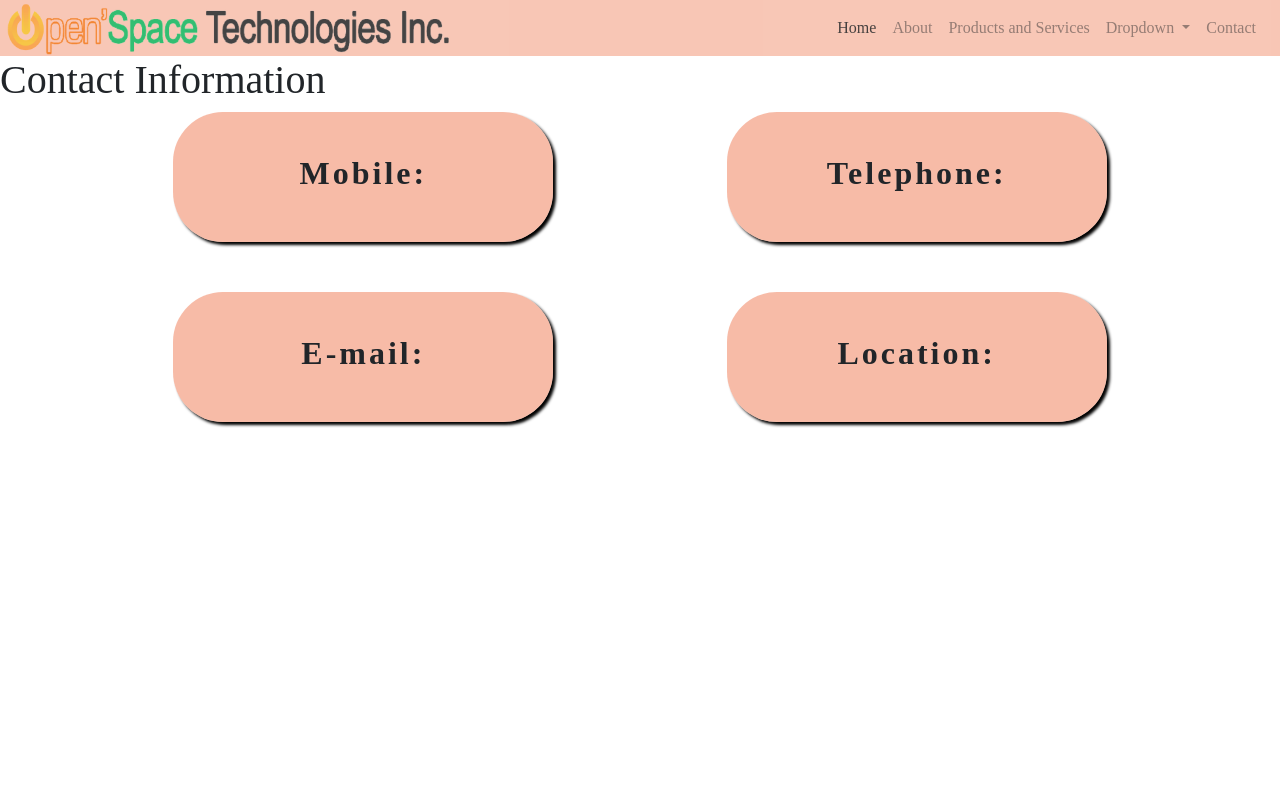
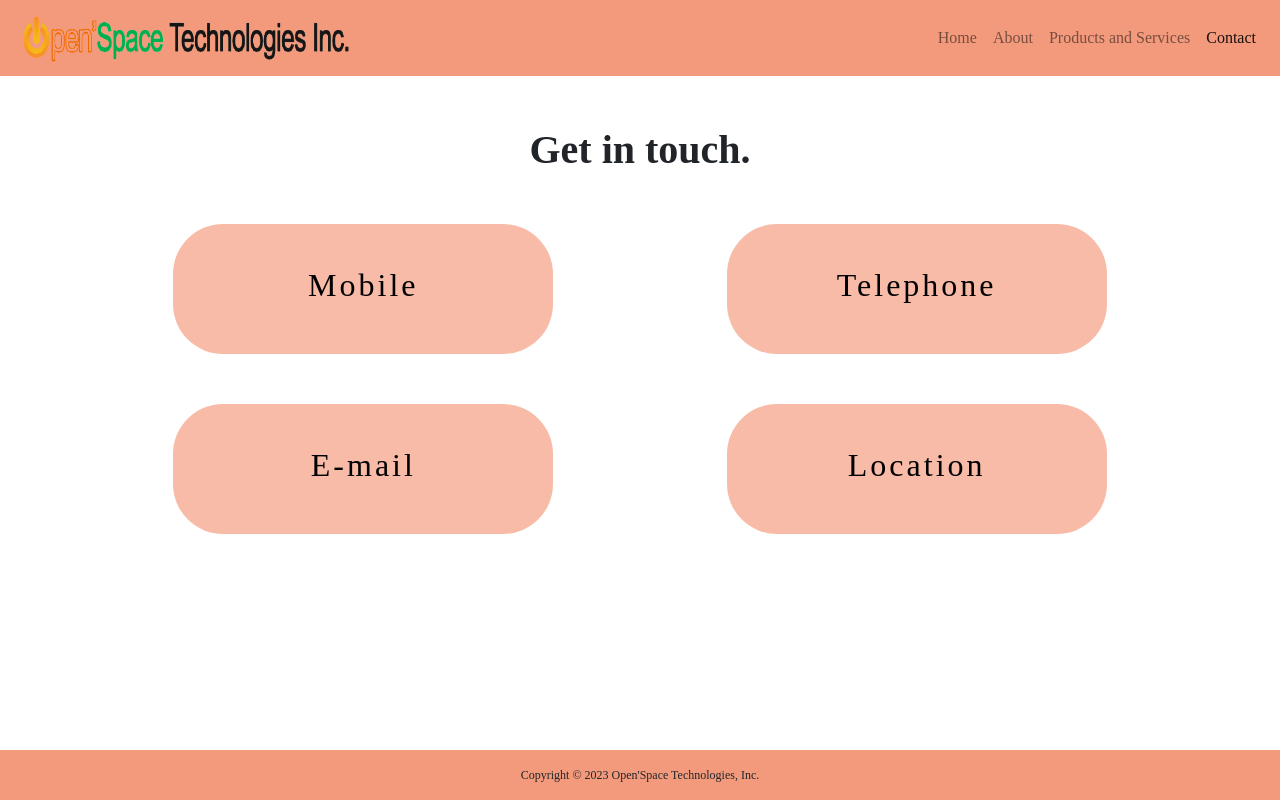
Before and after one commit to angelojhann/OSTI-page, a plain HTML site: page contact.html in a window 1280 px wide. Drawn offline with nearby package versions, Linux system fonts and the light colour scheme; a web font is replaced by a local one.

Commit message:
Finalized contact. Made the footer.

```diff
--- a/contact.html
+++ b/contact.html
@@ -12,6 +12,7 @@
         <title>Document</title>
 </head>
 <body>
+  <div class="main-container">
      <!-- Navigation Bar -->
      <nav class="navbar navbar-expand-lg navbar-light">
         <a class="navbar-brand" href="index.html"><img src="pics/logo.png" alt="logo"></a>
@@ -20,7 +21,7 @@
         </button>
         <div class="collapse navbar-collapse" id="navbarNav">
           <ul class="navbar-nav ml-auto">
-            <li class="nav-item active">
+            <li class="nav-item">
               <a class="nav-link" href="index.html">Home</a>
             </li>
             <li class="nav-item">
@@ -29,7 +30,7 @@
             <li class="nav-item">
               <a class="nav-link" href="prod_serv.html">Products and Services</a>
             </li>
-            <li class="nav-item dropdown">
+            <!-- <li class="nav-item dropdown">
               <a class="nav-link dropdown-toggle" href="#" id="navbarDropdown" role="button" data-toggle="dropdown" aria-haspopup="true" aria-expanded="false">
                 Dropdown
               </a>
@@ -39,42 +40,41 @@
                 <div class="dropdown-divider"></div>
                 <a class="dropdown-item" href="#">Item 3</a>
               </div>
-            </li>
+            </li> -->
             <li class="nav-item">
-              <a class="nav-link" href="#">Contact</a>
+              <a class="nav-link active" href="#">Contact</a>
             </li>
           </ul>
         </div>
       </nav>
 
-    <div class="contact font-standard">
-        <h1>Contact Information</h1>
+    <div class="contact">
+        <h1>Get in touch.</h1>
             <div class="contact-container1">
                 <div class="contact-info">
-                    <h2 class="contact-header">Mobile:</h2>
+                    <h2 class="contact-header shadowed-text">Mobile</h2>
                     <p class="contact-details"><em>0928526267/ 0917881364</em></p>
                 </div>
                 <div class="contact-info">
-                    <h2 class="contact-header">Telephone:</h2>
+                    <h2 class="contact-header">Telephone</h2>
                     <p class="contact-details"><em>(63 32) 253 479</em></p>
                 </div>
             </div>
             <div class="contact-container2">
                 <div class="contact-info">
-                    <h2 class="contact-header">E-mail:</h2>
-                       <p class="contact-details">rfalcon@osti.com.ph / rfalcon.osti@gmail.com</p>
+                    <h2 class="contact-header">E-mail</h2>
+                       <p class="contact-details">rfalcon@osti.com.ph  rfalcon.osti@gmail.com</p>
                 </div>
                 <div class="contact-info">
-                    <h2 class="contact-header">Location:</h2>
-                    <p class="contact-details" onclick="openNewPage('https:\/\/www.google.com/maps/dir/open+space+technologies+inc/@10.3130435,123.9046051,14z/data=!3m1!4b1!4m6!4m5!1m1!4e2!1m2!1m1!1s0x33a9995ba9a64a05:0xc9e4a6051281029d?entry=ttu')">Zosa bldg., 761 D. Jakosalem St., Brgy. Day-As,
-                            Cebu City, Cebu, Philippines 6000</p>
+                    <h2 class="contact-header normal">Location</h2>
+                      <a class="contact-details" href="https://www.google.com/maps?output=search&q=open+space+technologies+inc&entry=mc&sa=X&ved=2ahUKEwjhx8_9v_v_AhW4b2wGHVOMBT0Q0pQJegQIDRAB" target="_blank">Click to see Location</a>
                 </div>
-                <script>
-                    function openNewPage(url){
-                        window.open(url,"_blank");
-                    }
-                </script>
             </div>
+    </div>
+
+      <div class="footer">
+        <p>Copyright © 2023 Open'Space Technologies, Inc.</p>
+      </div>
     </div>
 </body>
 </html>
--- a/style.css
+++ b/style.css
@@ -13,12 +13,39 @@
   border: 0;
 }
 
+body {
+  position: relative;
+  width: 100vw;
+  height: 100vh;
+}
+
+.container {
+  position: relative;
+  width: 100%;
+}
+.container-main {
+  position: relative;
+  width: 100%;
+  margin: 0px;
+  overflow-x: hidden;
+}
 /* Standards */
 
 .font-standard {
   font-family: Montserrat;
 }
 
+.bold {
+  font-weight: bold;
+}
+
+.normal {
+  font-weight: normal;
+}
+
+.justify {
+  text-align: justify;
+}
 /* end of standards */
 
 /* Navigation Bar */
@@ -26,28 +53,24 @@
     width: 100%;
     height: 100%;
   }
-
   #my-background {
     background-color: #ddccc4;
-    background-size: cover;
     background-position: center;
   }
-
   .navbar-brand img{
-    position: absolute;
+    position: relative;
     top: 0px;
     left: 5px;
-    width: auto;
-    height: 100%;
+    width: 330px;
+    height: 50px;
   }
-
   .navbar {
-    background-color: rgba(243, 154, 124, 0.7);
-    opacity: 80%    ;
+    position: fixed;
+    opacity: 100%;
     display: flex;
     justify-content: center;
+    background-color: #f39a7c;
   }
-
   /* end of Navigation Bar */
 
   /* Services */
@@ -59,7 +82,6 @@
     justify-content: space-evenly;
     text-align: center;
   }
-
   .serv-1 {
     border-radius: 50px;
     background-size: 100% 100%;
@@ -73,14 +95,13 @@
     text-align: center;
     transition: all 0.3s;
     cursor: pointer;
-    background-color: rgb(122, 111, 111);
+    background-color: #f39a7cab;
     overflow: hidden;
   }
   .serv-1:hover{
     background-color: #f39a7c;
     background-image: none;
   }
-
   .serv-1:hover .serv-header{
     background-color: transparent;
   }
@@ -91,7 +112,6 @@
     animation-direction: normal;
     animation-fill-mode: forwards;
   }
-
   @keyframes rightToRight{
     0%{
       margin-left: 200%;
@@ -99,15 +119,6 @@
     100%{
       margin-left: 0%;
     }
-  }
-  .sbg-1{
-    background-color: rgba(104, 98, 98, 0.6);
-  }
-  .sbg-2{
-    background-color: rgba(104, 98, 98, 0.6);
-  }
-  .sbg-3{
-    background-color: rgba(104, 98, 98, 0.6);
   }
   .sbg-4{
     background-image: url(pics/4.jpg);
@@ -136,7 +147,6 @@
     display: none;
     margin-left: 200%;
   }
-
   /* End of Services */
 
   /* About Us */
@@ -149,7 +159,14 @@
     text-align: center;
     margin-bottom: 50px;
   }
-
+  .contact h1 {
+    font-weight: 800;
+    text-align: center;
+    margin: 50px;
+  }
+  .contact h2 {
+    font-weight: 100;
+  }
   .contact-info {
     border-radius: 50px;
     background-size: 100% 100%;
@@ -161,18 +178,21 @@
     align-items: center;
     justify-content: space-evenly;
     text-align: center;
-    transition: all 0.3s;
+    transition: all;
     cursor: pointer;
     background-color: #f39a7cab;
-    box-shadow: 3px 3px 3px black;
     overflow: hidden;
+    color: initial;
   }
   .contact-info:hover{
+    background-color: #f39a7c;
     background-image: none;
+    color: transparent;
   }
   .contact-header{
     font-weight: 800;
     letter-spacing: 3px;
+
   }
   .contact-details{
     width: 100%;
@@ -189,3 +209,23 @@
     animation-direction: normal;
     animation-fill-mode: forwards;
   }
+
+  /* footer */
+
+  .footer {
+    position: absolute;
+    width: 100%;
+    bottom: 0px ;
+    left: 0px;
+    display: flex;
+    justify-content: center;
+    align-items: center;
+    text-align: center;
+    height: 50px;
+    background-color: #f39a7c;
+    font-size: 12px;
+  }
+
+  .footer p {
+    padding-top: 15px;
+  }
```
Also changed, not shown: about_us.html (+7 -4 lines), index.html (+8 -5 lines), prod_serv.html (+13 -10 lines).
